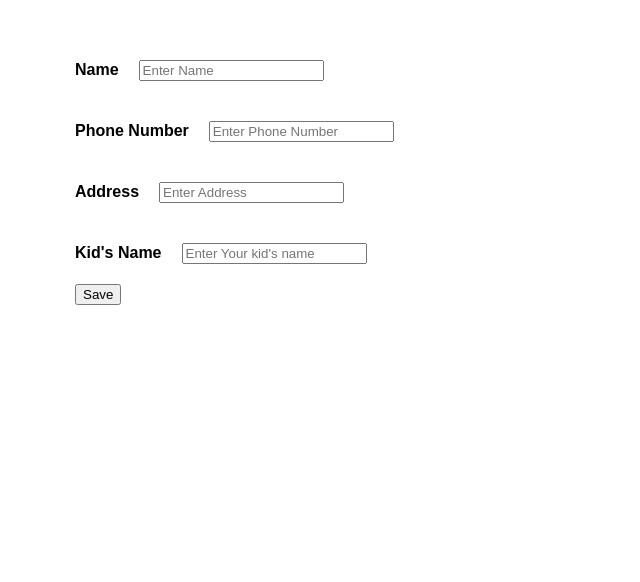
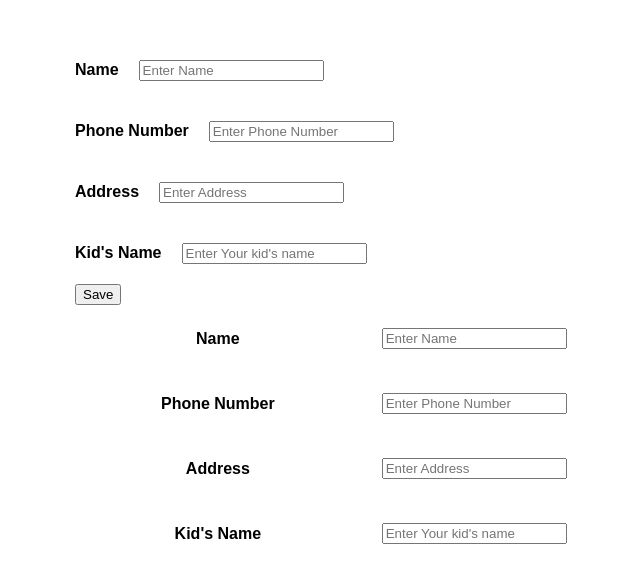
Before and after one commit to madgreasemonkey/ReactJSReduxSample, a React (Create React App) app: page / in a window 1280 px wide. Shown: the part 180-762 px from the top of the page, without its empty margins (145-785 px from the left). Built offline with nearby package versions, Linux system fonts and the light colour scheme.

Commit message:
201805041718_save, added table

```diff
--- a/src/UserDataEdit.js
+++ b/src/UserDataEdit.js
@@ -67,6 +67,45 @@ export default class UserDataEdit extends Component{
           <br/>
           <button type = "submit">Save</button>
         </form>
+        <table style={{
+          width:"100%",
+          height:"50%",
+          color:'#000',
+        }}>
+        <tr>
+          <th><label><b>Name</b></label>
+          </th>
+          <td><input className="input"
+             type="text"
+             placeholder="Enter Name"
+             name="name" required
+             onChange={this._handleInputChange}/></td>
+        </tr>
+        <tr>
+          <th><label><b>Phone Number</b></label></th>
+          <td><input className="input"
+             type="text"
+             placeholder="Enter Phone Number"
+             name="phone_number" required
+             onChange={this._handleInputChange}/></td>
+        </tr>
+        <tr>
+          <th><label><b>Address</b></label></th>
+          <td><input className="input"
+             type="text"
+             placeholder="Enter Address"
+             name="address" required
+             onChange={this._handleInputChange}/></td>
+        </tr><tr>
+          <th><label><b>{"Kid's Name"}</b></label></th>
+          <td><input className="input"
+             type="text"
+             placeholder="Enter Your kid's name"
+             name="kids_name" required
+             onChange={this._handleInputChange}/></td>
+        </tr>
+
+        </table>
       </div>
     );
   }
```
